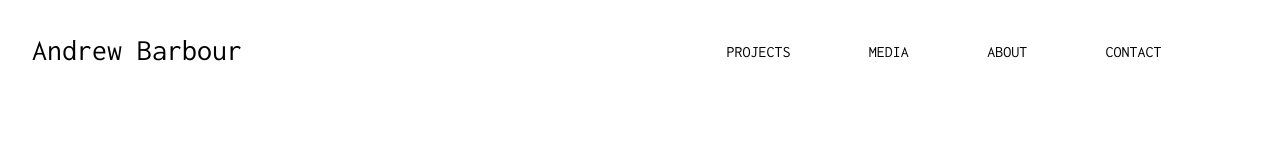
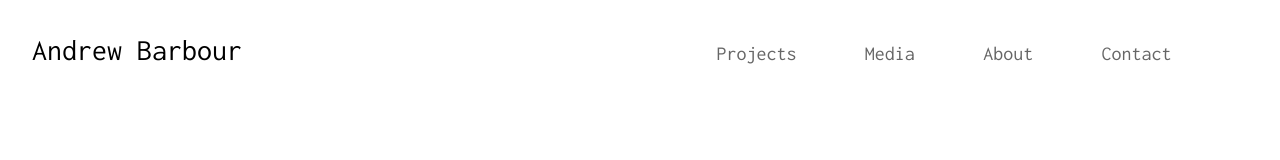
Before and after one commit to andrewjbarbour/missoncontrol, a Next.js app: page / in a window 1280 px wide. Shown: the top 160 px of the page. Built offline with nearby package versions, Linux system fonts and the light colour scheme.

Commit message:
update navbar

```diff
--- a/app/components/navbar.tsx
+++ b/app/components/navbar.tsx
@@ -9,7 +9,14 @@ interface NavlinkProps {
 
 export function Navlink(props: NavlinkProps) {
   const {name} = props;
-  return <Link href={`/${name}`}>{name.toLocaleUpperCase()}</Link>;
+  return (
+    <Link
+      className="text-xl text-[#666] hover:underline hover:underline-offset-8 decoration-2 hover:text-slate-950"
+      href={`/${name}`}
+    >
+      {name[0].toLocaleUpperCase() + name.slice(1)}
+    </Link>
+  );
 }
 
 export default function Navbar() {
```
